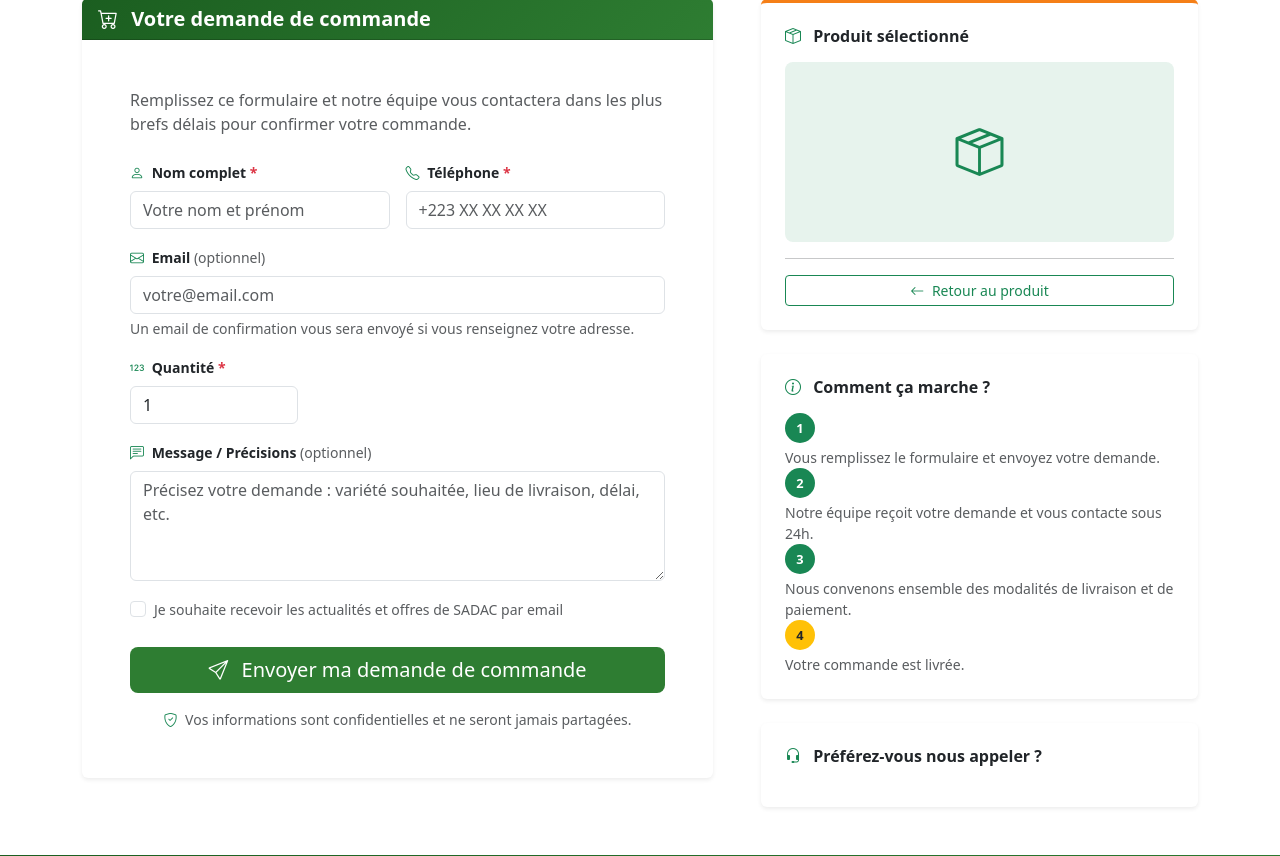
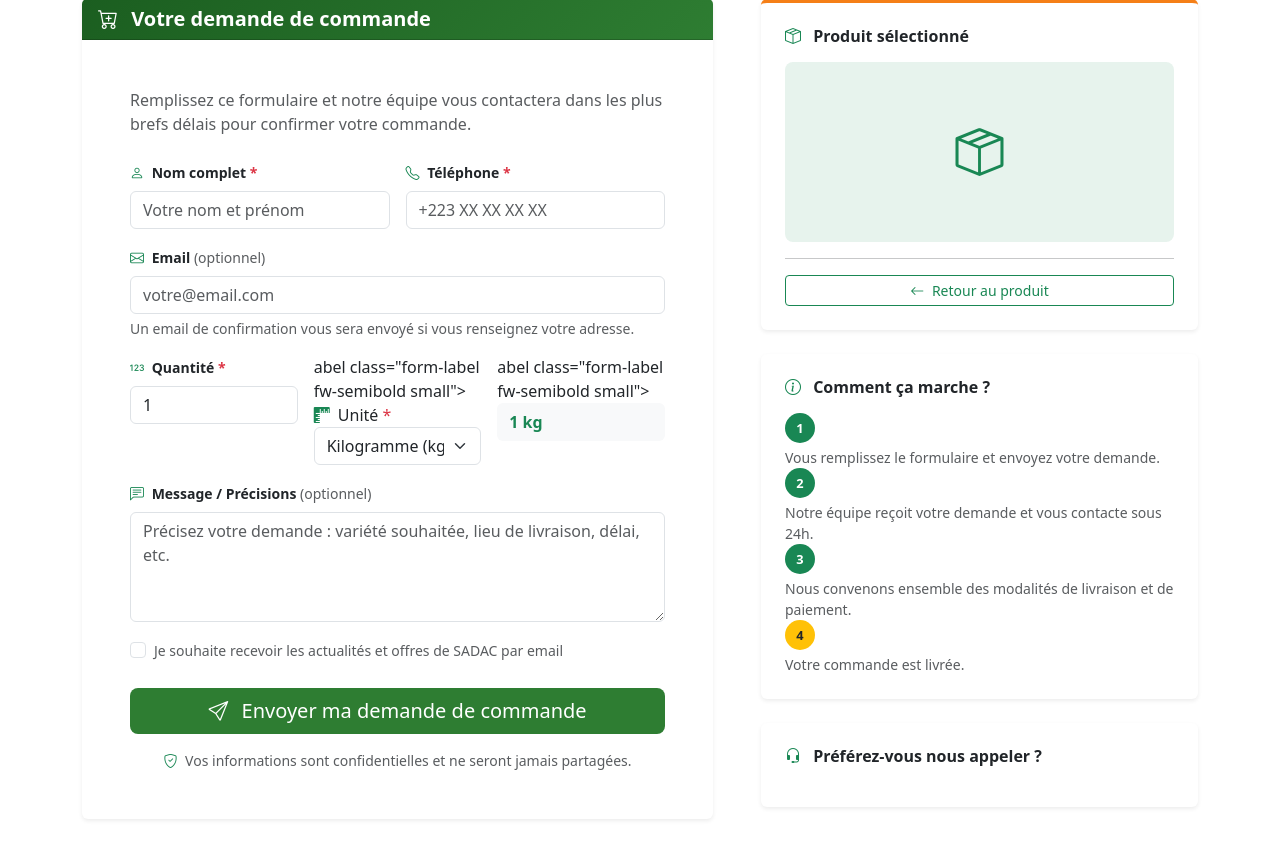
Before and after one commit to ibrahko/sadac-sarl, a Django app: template templates/orders/order_product.html in a window 1280 px wide. Shown: the part 335-1191 px from the top of the page. Run offline with Django 5.2, Linux system fonts and the light colour scheme; the template is opened without the code that fills it, so the values that code supplies are empty.

Commit message:
add unit field to Order (kg, sac, tonne)

```diff
--- a/apps/orders/forms.py
+++ b/apps/orders/forms.py
@@ -4,4 +4,4 @@ from .models import Order
 class OrderForm(forms.ModelForm):
     class Meta:
         model = Order
-        fields = ("full_name", "phone", "email", "quantity", "message")
+        fields = ("full_name", "phone", "email", "quantity", "unit", "message")
--- a/apps/orders/signals.py
+++ b/apps/orders/signals.py
@@ -17,7 +17,7 @@ Nom : {instance.full_name}
 Téléphone : {instance.phone}
 Email : {instance.email}
 Produit : {instance.product}
-Quantité : {instance.quantity}
+Quantité : {instance.quantity} {instance.get_unit_display()}
 Message : {instance.message}
         """,
         from_email=settings.DEFAULT_FROM_EMAIL,
--- a/templates/orders/order_product.html
+++ b/templates/orders/order_product.html
@@ -121,6 +121,35 @@
                   <input type="number" name="quantity"
                          class="form-control"
                          value="1" min="1" required/>
+                </div>
+                <!-- Unité -->
+                <div class="col-md-4">
+                  abel class="form-label fw-semibold small">
+                    <i class="bi bi-rulers me-1 text-success"></i>
+                    Unité
+                    <span class="text-danger">*</span>
+                  </label>
+                  <select name="unit" class="form-select" required>
+                    <option value="kg">Kilogramme (kg)</option>
+                    <option value="sac">Sac</option>
+                    <option value="tonne">Tonne</option>
+                    <option value="litre">Litre</option>
+                    <option value="unite">Unité</option>
+                  </select>
+                </div>
+
+                <div class="col-md-4">
+                  abel class="form-label fw-semibold small">
+                    &nbsp;
+                  </label>
+                  <div class="form-control bg-light border-0
+                              d-flex align-items-center"
+                       id="quantityPreview"
+                       style="height:38px;">
+                    <span class="text-muted small">
+                      Ex: <strong>5 kg</strong>
+                    </span>
+                  </div>
                 </div>
 
                 <!-- Message -->
@@ -353,3 +382,28 @@
 </section>
 
 {% endblock %}
+
+{% block extra_js %}
+<script>
+  function updatePreview() {
+    var qty  = document.querySelector('[name="quantity"]').value;
+    var unit = document.querySelector('[name="unit"]').value;
+    var labels = {
+      'kg': 'kg', 'sac': 'sac(s)',
+      'tonne': 'tonne(s)', 'litre': 'litre(s)',
+      'unite': 'unité(s)'
+    };
+    document.getElementById('quantityPreview').innerHTML =
+      '<span class="text-success fw-bold">' +
+      qty + ' ' + (labels[unit] || unit) +
+      '</span>';
+  }
+
+  document.querySelector('[name="quantity"]')
+    .addEventListener('input', updatePreview);
+  document.querySelector('[name="unit"]')
+    .addEventListener('change', updatePreview);
+
+  updatePreview();
+</script>
+{% endblock %}
```
Also changed, not shown: apps/orders/models.py (+13 -0 lines), apps/orders/migrations/0002_order_unit.py (added).
